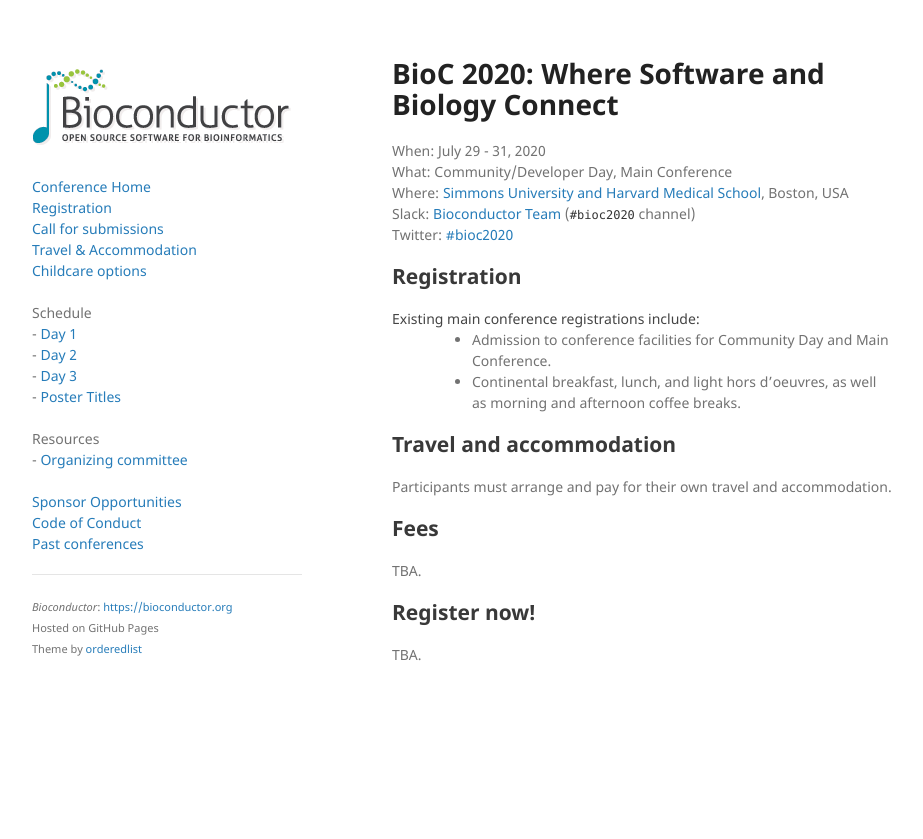
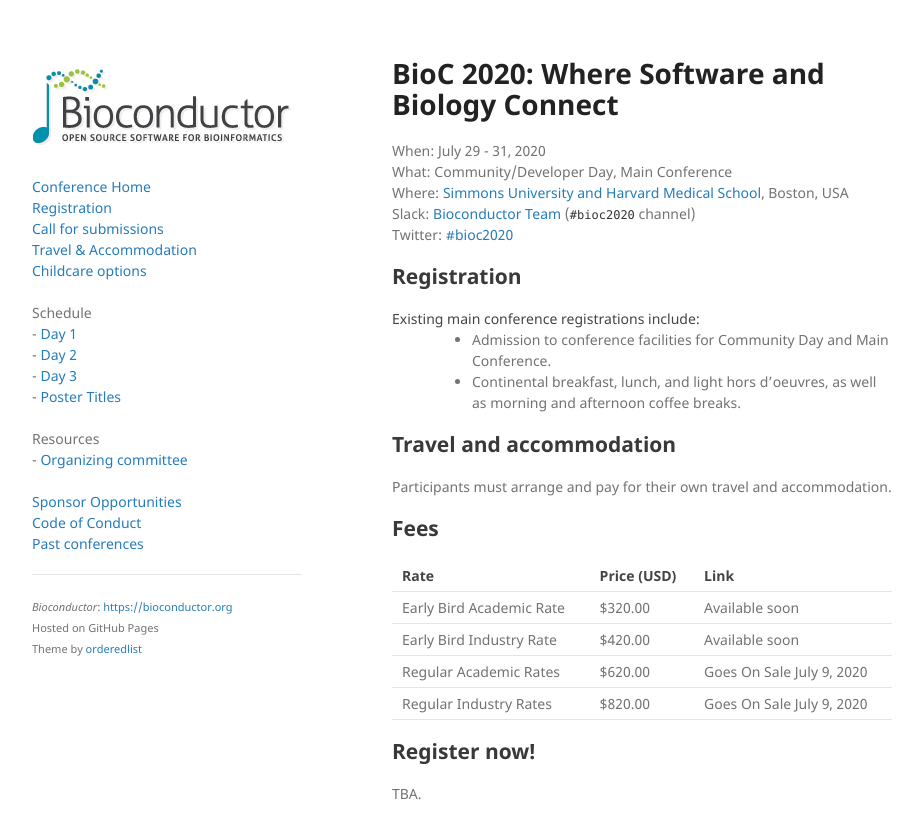
Before and after one commit to Bioconductor/BioC2020, a Jekyll site: the page built from docs/registration.md, in a window 1280 px wide. Shown: the top 839 px of the page, without its empty margins (178-1101 px from the left). Built offline with Jekyll 4.4.1, drawn with Linux system fonts in a browser that asks for light colours.

Commit message:
Add registration rates, addresses #46

```diff
--- a/docs/registration.md
+++ b/docs/registration.md
@@ -20,7 +20,12 @@
 
 ## Fees
 
-TBA.
+| Rate                     | Price (USD) | Link                      |
+|--------------------------|-------------|---------------------------|
+| Early Bird Academic Rate | $320.00     | Available soon            |
+| Early Bird Industry Rate | $420.00     | Available soon            |
+| Regular Academic Rates   | $620.00     | Goes On Sale July 9, 2020 |
+| Regular Industry Rates   | $820.00     | Goes On Sale July 9, 2020 |
 
 ## Register now!
 
```
